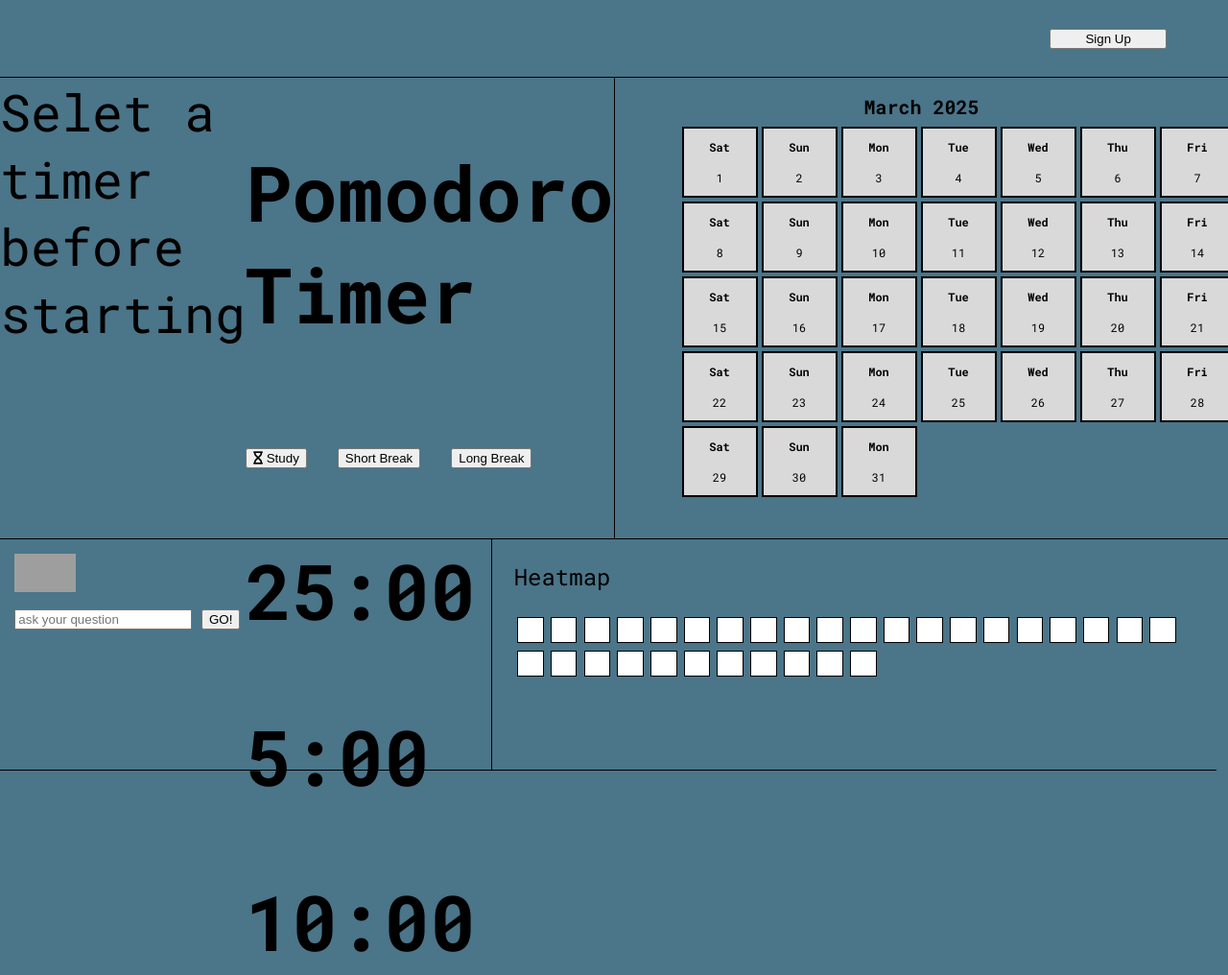
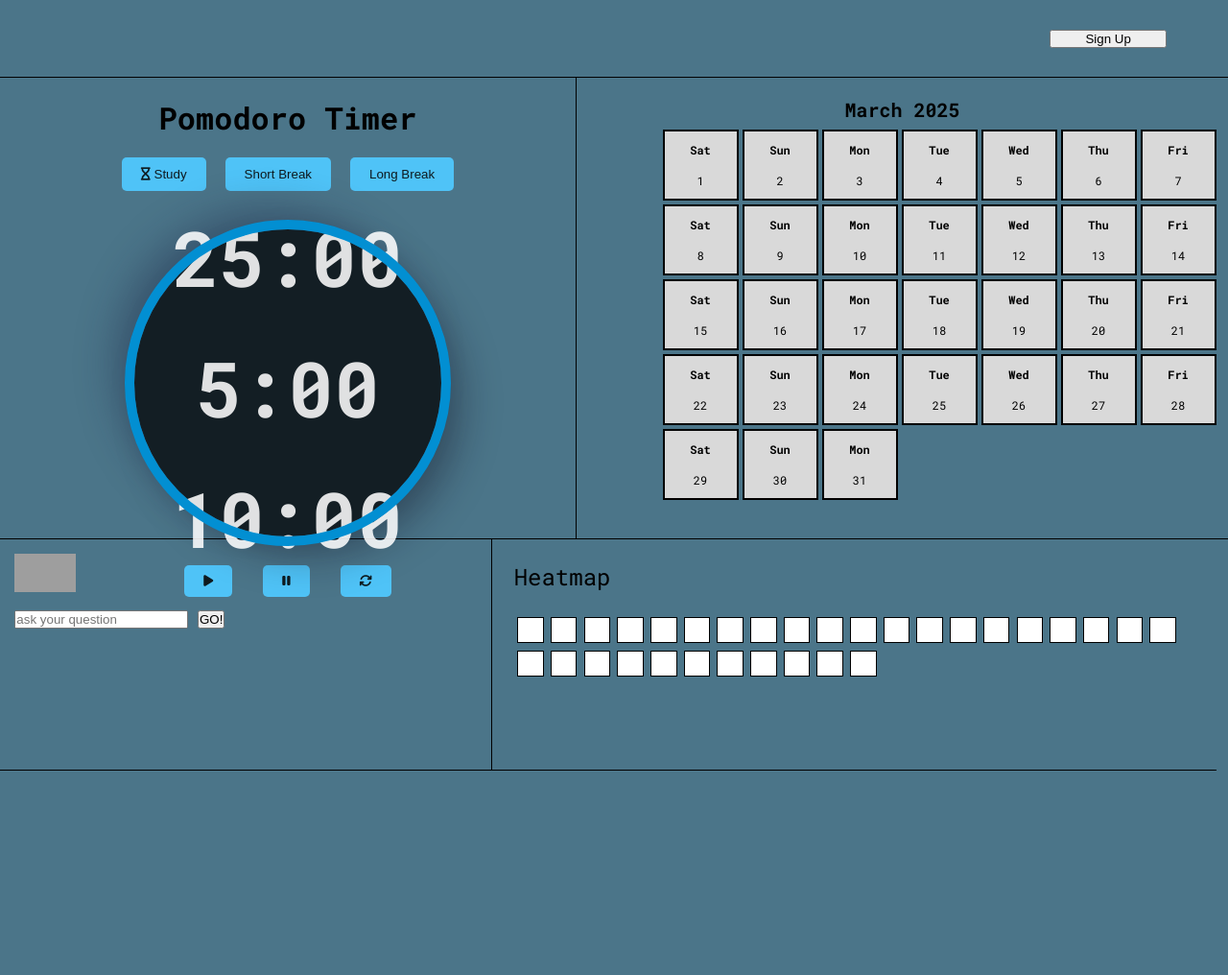
Before and after one commit to AlanTruu/StudySyncProject, a website: page index.html in a window 1280 px wide. Shown: the top 1016 px of the page at 96% size. After the commit the page ends 803 px from the top, so only its background shows below. Drawn offline with nearby package versions, Linux system fonts and the light colour scheme; grey boxes are pictures that could not be loaded; a web font is replaced by a local one.

Commit message:
Update Style.css
changed the font size of .container and entire timer section

```diff
--- a/public/Style.css
+++ b/public/Style.css
@@ -1,3 +1,7 @@
+*{
+    margin: 0;
+    padding: 0;
+}
 html {
     font-size : 16px;
 }
@@ -12,11 +16,6 @@ body{
     background-color: #4b7589;
 }
 
-p{
-    margin: 0;
-    padding: 0;
-}
-
 .break{
     flex-basis: 100%;
     height: 0px;
@@ -25,7 +24,7 @@ p{
 .container{
     margin: 0%;
     border-bottom: 1px solid black;
-    font-size: 40pt;
+    font-size: 20pt;
 }
 
 /* Header Styling */
@@ -52,64 +51,133 @@ p{
     flex-basis: 40%;
     height: 60%;
     border-right: 1px solid black;
-    display: grid;
-    grid-template-columns: repeat(5, 1fr);
-    grid-template-rows: repeat(3, 1fr);
+    text-align: center;
+    width: 100%;
+    font-size: 20px;
 }
 
-#study{
-    grid-area: 1 / 1 / 1 / 1;
+.container-pomodoro {
+
 }
 
-#short_break{
-    grid-area: 1 / 3 / 1 / 3;
+.pomodoro-timer {
+    display: inline-block;
+    padding: 0;
+    width: 600px;
+    box-sizing: border-box;
 }
 
-.timer_display{
+.main-pomodoro {
+    width: 20rem;
+    height: 20rem;
+    border-radius: 50%;
+    text-align: center;
+    margin: 0 auto;
+}
+
+h2 {
+    font-size: 2rem;
+    margin: 20px auto;
+}
+
+.button-container {
+    margin-top: 20px;
     display: flex;
-    align-self: center;
-    justify-self: center;
-    gap: 5px;
-    font-size: 30px;
+    justify-content: center;
+}
+
+.p-timer {
+    display: flex;
+    flex-direction: column;
+    justify-content: center;
+    align-items: center;
+    width: 100%;
+    height: 100%;
+    position: relative;
+    margin: 2.5rem 0;
+    text-align: center;
+    border-radius: 50%;
+    background: #131e24;
+    color: #ffffffde;
+    box-shadow:
+        20px 20px 42px rgba(14, 16, 33, 0.4),
+        -20px -20px 42px rgba(28, 34, 68, 0.4);
+}
+
+.p-timer::before {
+    content: "";
+    position: absolute;
+    border: 10px solid #028fd2;
+    border-radius: 50%;
+    width: 20rem;
+    height: 20rem;
+}
+
+.time {
+    font-size: 5rem !important;
+    margin: 10px auto;
+}
+
+.button {
+    background-color: #4fc3f7;
+    color: #0e1a1f;
+    border: none;
+    border-radius: 5px;
+    padding: 10px 20px;
+    margin: 0 10px;
+    cursor: pointer;
+    transition: all .2s ease-in;
+}
+
+.button.active, .button:hover {
+    background-color: #4fc2f73a;
+}
+
+.hidden {
+    display: block;
+}
+
+.timer-display {
+    font-size: 5rem;
+    margin-top: 10px;
     font-weight: bold;
 }
 
-.label{
-    align-self: center;
-    justify-self: center;
-    font-size: 30px;
-    font-weight: bold;
+.buttons {
+    margin-top: 30px;
 }
 
-#study_timer{
-    grid-area: 2 / 1 / 2 / 1;
+#start, #stop, #reset {
+    background-color: #4fc3f7;
+    color: #0e1a1f;
+    border: none;
+    border-radius: 5px;
+    padding: 10px 20px;
+    margin: 0 10px;
+    cursor: pointer;
+    transition: all .2s ease-in;
 }
 
-#break_timer{
-    grid-area: 2 / 3 / 2 / 3;
+#start:hover {
+    background-color: green;
 }
 
-.buttons{
-    align-self: center;
-    justify-self: center;
-
-    width: 50px;
-    height: 30px;
-    font-size: 12px;
+#stop:hover {
+    background-color: red;
 }
 
-#start{
-    grid-area: 3 / 1 / 3 / 1;
+#reset:hover {
+    background-color: #607d8b;
 }
-
-#pause{
-    grid-area: 3 / 2 / 3 / 3;
+#timer-message {
+    color: white;
+    background-color: red;
+    display: none;
+    padding: 0;
+    font-size: 1rem;
+    text-align: center;
+    border-radius: 1rem;
 }
-
-#reset{
-    grid-area: 3 / 3 / 3 / 3;
-}
-
 /* Calendar Styling */
 .con-3{
     flex-grow: 1;
```
